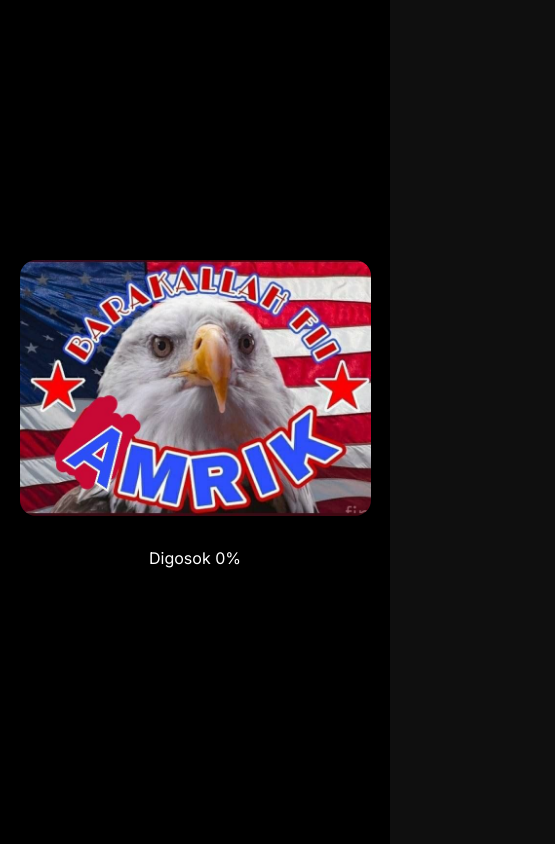
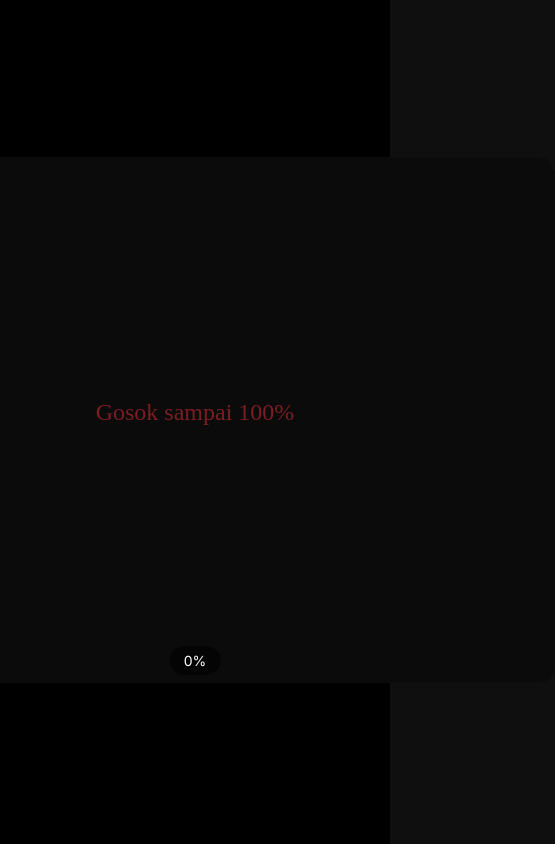
Before and after one commit to earlymiaw-art/birthday-project, a Next.js app: page /next in a window 390 px wide. Shown: the whole page, 555 px wide, since content can reach past the window. Built offline with nearby package versions, Linux system fonts and the light colour scheme; a web font is replaced by a local one.

Commit message:
scratch image7

```diff
--- a/app/next/page.tsx
+++ b/app/next/page.tsx
@@ -2,76 +2,92 @@
 import { useEffect, useRef, useState } from 'react'
 
 export default function ScratchPage() {
-  const canvasRef = useRef<HTMLCanvasElement | null>(null)
+  const imgCanvasRef = useRef<HTMLCanvasElement>(null)
+  const maskCanvasRef = useRef<HTMLCanvasElement>(null)
   const isDrawing = useRef(false)
+
   const [progress, setProgress] = useState(0)
   const [done, setDone] = useState(false)
 
   useEffect(() => {
-    const canvas = canvasRef.current!
-    const ctx = canvas.getContext('2d')!
+    const imgCanvas = imgCanvasRef.current!
+    const maskCanvas = maskCanvasRef.current!
+
+    const imgCtx = imgCanvas.getContext('2d')!
+    const maskCtx = maskCanvas.getContext('2d')!
 
     const img = new Image()
     img.src = '/img/photo.jpg'
 
     img.onload = () => {
-      const maxWidth = window.innerWidth * 0.9
-      const scale = img.width > maxWidth ? maxWidth / img.width : 1
+      const w = img.width
+      const h = img.height
 
-      canvas.width = img.width * scale
-      canvas.height = img.height * scale
+      imgCanvas.width = w
+      imgCanvas.height = h
+      maskCanvas.width = w
+      maskCanvas.height = h
 
-      /** 1️⃣ gambar HITAM PUTIH (background) */
-      ctx.filter = 'grayscale(100%)'
-      ctx.drawImage(img, 0, 0, canvas.width, canvas.height)
+      // 🔥 GAMBAR HITAM PUTIH (BASE)
+      imgCtx.filter = 'grayscale(100%)'
+      imgCtx.drawImage(img, 0, 0, w, h)
+      imgCtx.filter = 'none'
 
-      /** 2️⃣ gambar WARNA (layer atas) */
-      ctx.filter = 'none'
-      ctx.drawImage(img, 0, 0, canvas.width, canvas.height)
+      // 🔥 OVERLAY WARNA (YANG DIGOSOK)
+      maskCtx.drawImage(img, 0, 0, w, h)
 
-      /** 3️⃣ siap dihapus */
-      ctx.globalCompositeOperation = 'destination-out'
+      // 🔥 TUTUPIN PAKE ARSIR
+      maskCtx.globalCompositeOperation = 'source-over'
+      maskCtx.fillStyle = '#0b0b0b'
+      maskCtx.fillRect(0, 0, w, h)
+
+      maskCtx.fillStyle = '#7b1e24'
+      maskCtx.font = '24px serif'
+      maskCtx.textAlign = 'center'
+      maskCtx.fillText('Gosok sampai 100%', w / 2, h / 2)
     }
   }, [])
 
   const getPos = (e: any) => {
-    const rect = canvasRef.current!.getBoundingClientRect()
-    const touch = e.touches?.[0]
-    return {
-      x: (touch ? touch.clientX : e.clientX) - rect.left,
-      y: (touch ? touch.clientY : e.clientY) - rect.top,
-    }
+    const rect = maskCanvasRef.current!.getBoundingClientRect()
+    const x = (e.touches ? e.touches[0].clientX : e.clientX) - rect.left
+    const y = (e.touches ? e.touches[0].clientY : e.clientY) - rect.top
+    return { x, y }
   }
 
-  const startDraw = () => (isDrawing.current = true)
-  const endDraw = () => (isDrawing.current = false)
-
   const calculateProgress = () => {
-    const canvas = canvasRef.current!
+    const canvas = maskCanvasRef.current!
     const ctx = canvas.getContext('2d')!
-    const imageData = ctx.getImageData(0, 0, canvas.width, canvas.height)
-    const pixels = imageData.data
+    const imageData = ctx.getImageData(0, 0, canvas.width, canvas.height).data
 
     let transparent = 0
-    for (let i = 3; i < pixels.length; i += 4) {
-      if (pixels[i] === 0) transparent++
+    for (let i = 3; i < imageData.length; i += 4) {
+      if (imageData[i] === 0) transparent++
     }
 
-    const percent = Math.round((transparent / (pixels.length / 4)) * 100)
+    const percent = Math.min(
+      100,
+      Math.round((transparent / (imageData.length / 4)) * 100)
+    )
+
     setProgress(percent)
 
-    if (percent >= 100) setDone(true)
+    if (percent >= 100) {
+      setDone(true)
+      ctx.clearRect(0, 0, canvas.width, canvas.height)
+    }
   }
 
   const draw = (e: any) => {
     if (!isDrawing.current || done) return
     e.preventDefault()
 
-    const ctx = canvasRef.current!.getContext('2d')!
+    const ctx = maskCanvasRef.current!.getContext('2d')!
     const { x, y } = getPos(e)
 
+    ctx.globalCompositeOperation = 'destination-out'
     ctx.beginPath()
-    ctx.arc(x, y, 40, 0, Math.PI * 2)
+    ctx.arc(x, y, 35, 0, Math.PI * 2)
     ctx.fill()
 
     calculateProgress()
@@ -83,31 +99,50 @@ export default function ScratchPage() {
         minHeight: '100vh',
         background: '#000',
         display: 'flex',
-        flexDirection: 'column',
+        justifyContent: 'center',
         alignItems: 'center',
-        justifyContent: 'center',
-        color: '#fff',
-        gap: 16,
       }}
     >
+      <div style={{ position: 'relative' }}>
+        <canvas ref={imgCanvasRef} style={{ borderRadius: 16 }} />
+
+        {!done && (
           <canvas
-        ref={canvasRef}
-        onMouseDown={startDraw}
-        onMouseUp={endDraw}
-        onMouseLeave={endDraw}
+            ref={maskCanvasRef}
+            onMouseDown={() => (isDrawing.current = true)}
+            onMouseUp={() => (isDrawing.current = false)}
+            onMouseLeave={() => (isDrawing.current = false)}
             onMouseMove={draw}
-        onTouchStart={startDraw}
-        onTouchEnd={endDraw}
+            onTouchStart={() => (isDrawing.current = true)}
+            onTouchEnd={() => (isDrawing.current = false)}
             onTouchMove={draw}
             style={{
-          maxWidth: '90%',
+              position: 'absolute',
+              inset: 0,
               borderRadius: 16,
               touchAction: 'none',
             }}
           />
+        )}
 
-      {!done && <p>Digosok {progress}%</p>}
-      {done && <p>🎉 Kebuka semua!</p>}
+        {!done && (
+          <div
+            style={{
+              position: 'absolute',
+              bottom: 12,
+              left: '50%',
+              transform: 'translateX(-50%)',
+              background: 'rgba(0,0,0,0.6)',
+              color: '#fff',
+              padding: '6px 14px',
+              borderRadius: 999,
+              fontSize: 14,
+            }}
+          >
+            {progress}%
+          </div>
+        )}
+      </div>
     </main>
   )
 }
```
Lines whose indentation alone changed are shown as unchanged.
